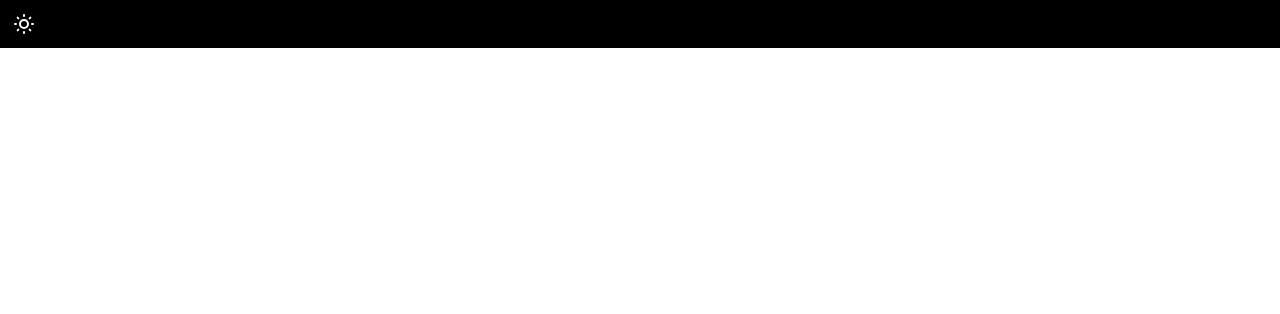
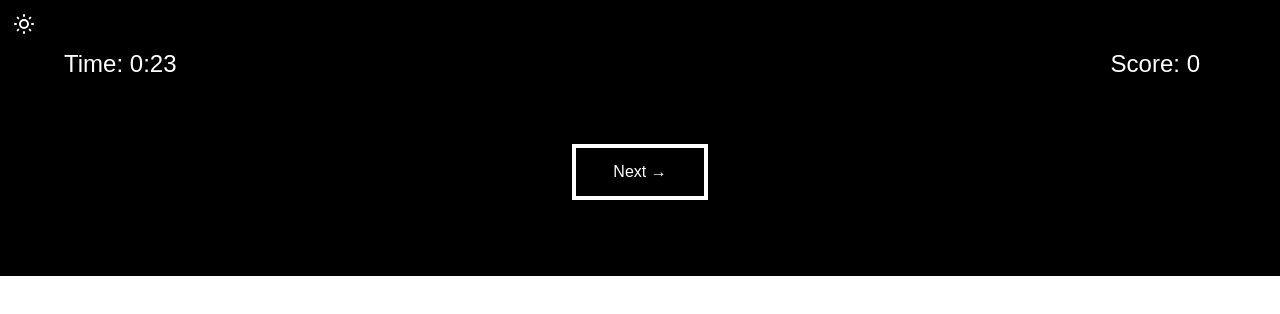
Before and after one commit to pragyasabharwal/NutriCheck, a React (Create React App) app: page /quiz/1/question/2 in a window 1280 px wide. Before the commit this address had no page. Shown: the top 314 px of the page. Built offline with nearby package versions, Linux system fonts and the light colour scheme.

Commit message:
feat: landing page and different quizzes

```diff
--- a/src/App.css
+++ b/src/App.css
@@ -1,5 +1,6 @@
 .App {
   text-align: center;
+  height: 100%;
 }
 
 .App-logo {
--- a/src/App.tsx
+++ b/src/App.tsx
@@ -2,7 +2,7 @@ import React, { useReducer, useEffect, useRef, useState } from "react";
 import "./index.css";
 import "./App.css";
 import { useTheme } from "./context/ThemeContext";
-import { useNavigate, useParams } from "react-router-dom";
+import { Home } from "./Home/Home"
 import { Route, Routes, Link } from "react-router-dom";
 import { Question } from "./Question";
 import { useQuiz } from "./context/QuizContext";
@@ -52,7 +52,8 @@ function App() {
         )}
       </div>
       <Routes>
-        <Route path="/question/:questionId" element={<Question />} />
+        <Route path="/quiz/:quizName/question/:questionId" element={<Question />} />
+        <Route path="/" element={<Home />} />
       </Routes>
 
     </div>
--- /dev/null
+++ b/src/Home/Home.tsx
@@ -0,0 +1,106 @@
+import { Link } from "react-router-dom";
+import { useTheme } from "src/context/ThemeContext";
+import "./Home.css"
+
+export const Home = () => {
+  const { theme, darkTheme } = useTheme();
+  return (
+    <>
+      <div className="flex justify-center">
+        <svg
+          xmlns="http://www.w3.org/2000/svg"
+          className="h-20 w-20"
+          viewBox="0 0 20 20"
+          fill="green"
+        >
+          <path
+            fillRule="evenodd"
+            d="M10 18a8 8 0 100-16 8 8 0 000 16zm3.707-9.293a1 1 0 00-1.414-1.414L9 10.586 7.707 9.293a1 1 0 00-1.414 1.414l2 2a1 1 0 001.414 0l4-4z"
+            clipRule="evenodd"
+          />
+        </svg>
+        <span
+          className={
+            theme === darkTheme
+              ? "text-white text-3xl ml-4 self-center"
+              : "text-black text-3xl ml-4 self-center"
+          }
+        >
+          NutriCheck
+        </span>
+      </div>
+      <div className="flex justify-evenly flex-wrap">
+        <Link to={`/quiz/calories/question/1`}>
+          <div className="w-56 shadow-lg mt-10 md:w-80 mt-20">
+            <img
+              src={
+                "https://images.unsplash.com/photo-1604296706014-1780746d6f57?ixid=MnwxMjA3fDB8MHxwaG90by1wYWdlfHx8fGVufDB8fHx8&ixlib=rb-1.2.1&auto=format&fit=crop&w=1100&q=80"
+              }
+            ></img>
+            <div
+              className={
+                theme === darkTheme
+                  ? "text-white pt-2 bg-gray-800"
+                  : "text-black pt-2"
+              }
+            >
+              Are You Keeping Your Calories Intake In Check?
+            </div>
+          </div>
+        </Link>
+        <Link to={`/quiz/vitamins/question/1`}>
+          <div className="w-56 shadow-lg mt-10 md:w-80 mt-20">
+            <img
+              src={
+                "https://images.unsplash.com/photo-1444459094717-a39f1e3e0903?ixid=MnwxMjA3fDB8MHxwaG90by1wYWdlfHx8fGVufDB8fHx8&ixlib=rb-1.2.1&auto=format&fit=crop&w=1000&q=80"
+              }
+            ></img>
+            <div
+              className={
+                theme === darkTheme
+                  ? "text-white pt-4 pb-4 bg-gray-800"
+                  : "text-black pt-4 pb-4"
+              }
+            >
+              Your Vitamins Miss You...
+            </div>
+          </div>
+        </Link>
+        <Link to={`/quiz/ultimate-quiz/question/1`}>
+          <div className="w-56 shadow-lg mt-10 md:w-80 mt-20">
+            <img
+              src={
+                "https://images.unsplash.com/photo-1584559582213-787a2953dcbe?ixid=MnwxMjA3fDB8MHxwaG90by1wYWdlfHx8fGVufDB8fHx8&ixlib=rb-1.2.1&auto=format&fit=crop&w=2300&q=80"
+              }
+            ></img>
+            <div
+              className={
+                theme === darkTheme
+                  ? "text-white pt-4 pb-4 bg-gray-800"
+                  : "text-black pt-4 pb-4"
+              }
+            >
+               Ultimate Healthy Eating Quiz!
+            </div>
+          </div>
+        </Link>
+      </div>
+      <footer className="text-white flex mr-auto ml-auto w-80 m-20 mb-20 footer mt-20">
+        <span className={theme===darkTheme ? "text-white px-2" : "text-black px-2"}>Made with</span>
+        <svg
+          xmlns="http://www.w3.org/2000/svg"
+          className="h-5 w-5"
+          viewBox="0 0 20 20"
+          fill="red"
+        >
+          <path
+            fillRule="evenodd"
+            d="M3.172 5.172a4 4 0 015.656 0L10 6.343l1.172-1.171a4 4 0 115.656 5.656L10 17.657l-6.828-6.829a4 4 0 010-5.656z"
+            clipRule="evenodd"
+          />
+        </svg>{" "}
+        <span className={theme===darkTheme ? "text-white px-2" : "text-black px-2"}>by Pragya Sabharwal</span>
+      </footer>
+    </>
+  );
+};
--- a/src/Question.tsx
+++ b/src/Question.tsx
@@ -12,13 +12,13 @@ export function Question() {
   const [click, setClicked] = useState(false);
 
   const { theme, darkTheme } = useTheme();
-  let { questionId } = useParams();
+  let { questionId, quizName } = useParams();
   let navigate = useNavigate();
 
   const [count, setCount] = useState(30);
   useEffect(() => {
     if (count === 0) {
-      navigate(`/question/${Number(questionId) + 1}`, {
+      navigate(`/quiz/${quizName}/question/${Number(questionId) + 1}`, {
         replace: true,
       });
       setCount(30);
@@ -35,7 +35,9 @@ export function Question() {
       <div className="flex justify-between">
         <span
           className={
-          theme === darkTheme ? "text-white text-2xl ml-16" : "text-black text-2xl ml-16"
+            theme === darkTheme
+              ? "text-white text-2xl ml-16"
+              : "text-black text-2xl ml-16"
           }
         >
           Time: 0:{count}
@@ -50,7 +52,10 @@ export function Question() {
           Score: {state.score}
         </div>
       </div>
-      {quiz.questions.map(
+      {quiz.map(
+        ({ quizTitle, questions }) =>
+          quizTitle === quizName &&
+          questions.map(
             ({ question, id, options }) =>
               id === Number(questionId) && (
                 <div>
@@ -70,9 +75,12 @@ export function Question() {
                         onClick={() => {
                           setClicked(true);
                           setCount(30);
-                      navigate(`/question/${Number(questionId) + 1}`, {
+                          navigate(
+                            `/quiz/${quizName}/question/${Number(questionId) + 1}`,
+                            {
                               replace: true,
-                      });
+                            }
+                          );
                           isRight
                             ? dispatch({ type: "increment" })
                             : dispatch({ type: "decrement" });
@@ -85,9 +93,10 @@ export function Question() {
                   </div>
                 </div>
               )
+          )
       )}
       <div className="w-32 ml-auto mr-auto mt-12">
-        <Link to={`/question/${Number(questionId) + 1}`}>
+        <Link to={`/quiz/${quizName}/question/${Number(questionId) + 1}`}>
           <div
             className={
               theme === darkTheme
--- a/src/data/data.ts
+++ b/src/data/data.ts
@@ -1,7 +1,7 @@
 import { Quiz } from "../types/main";
 
-const quiz: Quiz = {
-  quizName: "Calories Quiz",
+const quiz: Quiz[] = [{
+  quizTitle: "calories",
   questions: [
     {
       question: "How Many Calories Do You Need?",
@@ -16,7 +16,8 @@ const quiz: Quiz = {
       ],
     },
     {
-      question: "How many calories should you eat while intermittent fasting?",
+      question:
+        "How many calories should you eat while practicing intermittent fasting?",
       id: 2,
       points: 5,
       options: [
@@ -38,6 +39,104 @@ const quiz: Quiz = {
       ],
     },
   ],
-};
+},
+{quizTitle: "vitamins",
+  questions: [
+    {
+      question: "How Many Calories Do You Need?",
+      id: 1,
+      points: 5,
+      negativePoint: 2,
+      options: [
+        { text: "1,500 to 2,500 calories per day", isRight: true },
+        { text: "500 to 1,000 calories per day", isRight: false },
+        { text: "1,000 to 1,500 calories per day", isRight: false },
+        { text: "3,000 to 4,000 calories per day", isRight: false },
+      ],
+    },
+    {
+      question:
+        "How many calories should you eat while practicing intermittent fasting?",
+      id: 2,
+      points: 5,
+      options: [
+        { text: "500 calories", isRight: true },
+        { text: "200 calories", isRight: false },
+        { text: "1000 calories", isRight: false },
+        { text: "100 calories", isRight: false },
+      ],
+    },
+    {
+      question: "How many hours should you practice intermittent fasting?",
+      id: 3,
+      points: 4,
+      options: [
+        { text: "16 hours", isRight: true },
+        { text: "8 hours", isRight: false },
+        { text: "12 hours", isRight: false },
+        { text: "10 hours", isRight: false },
+      ],
+    },
+  ]},
+  {quizTitle: "ultimate-quiz",
+  questions: [
+    {
+      question:
+        "How many portions of fruit and vegetables should you aim to eat each day?",
+      id: 1,
+      points: 5,
+      negativePoint: 2,
+      options: [
+        { text: "10", isRight: true },
+        { text: "5", isRight: false },
+        { text: "2", isRight: false },
+        { text: "3", isRight: false },
+      ],
+    },
+    {
+      question:
+        "Fibre is good for your digestive health. Which of the following foods does not contain it?",
+      id: 2,
+      points: 5,
+      options: [
+        { text: "Broccoli", isRight: true },
+        { text: "Nuts", isRight: false },
+        { text: "Wholewheat Pasta", isRight: false },
+        { text: "Cheese", isRight: false },
+      ],
+    },
+    {
+      question:
+        "Meat, fish, beans and eggs are good sources of protein. Why do you need protein?",
+      id: 3,
+      points: 4,
+      options: [
+        {
+          text: "It repairs body tissues, gives you energy and makes your muscles grow",
+          isRight: true,
+        },
+        { text: "It makes you do maths super-fast", isRight: false },
+        { text: "It gives your teeth a magnificent glow", isRight: false },
+        { text: "Protein is just a made up thing", isRight: false },
+      ],
+    },
+    {
+      question:
+        "If you eat meat, what's the least healthy way to cook it?",
+      id: 4,
+      points: 4,
+      options: [
+        {
+          text: "Grill",
+          isRight: true,
+        },
+        { text: "Bake", isRight: false },
+        { text: "Fry", isRight: false },
+        { text: "Roast", isRight: false },
+      ],
+    }
+  ]}
+];
+
 
 export { quiz };
--- a/src/types/main.d.ts
+++ b/src/types/main.d.ts
@@ -12,7 +12,7 @@ export type Question = {
 };
 
 export type Quiz = {
-  quizName: string;
+  quizTitle: string;
   questions: Question[];
 };
 
--- a/src/utils/score-keeper.ts
+++ /dev/null
@@ -1,9 +0,0 @@
-import { quiz } from "../data/data"
-import {Question, Option} from "../types/main"
-
-
-const score = (currentScore: number, questions: Question, selectedOption: Option) : number => {
-    return selectedOption.isRight ? currentScore++ : currentScore--
-}
-
-score(4, quiz.questions[1], quiz.questions[1].options[1])
```
Also changed, not shown: src/useless.ts (+10 -0 lines), src/Home/Home.css (added). Lines whose indentation alone changed are shown as unchanged.
